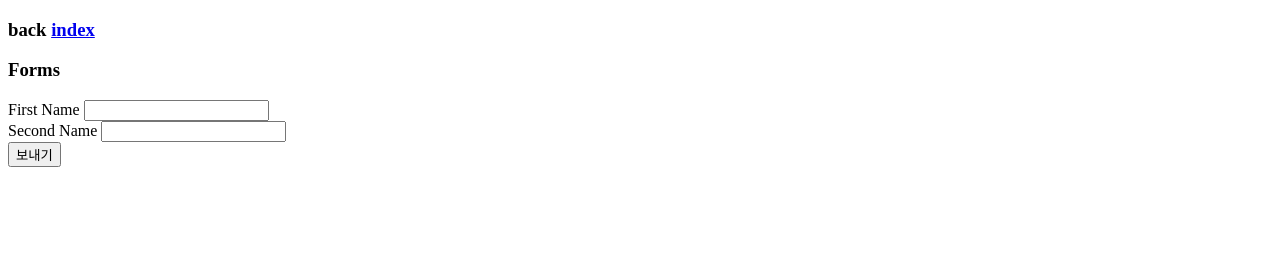
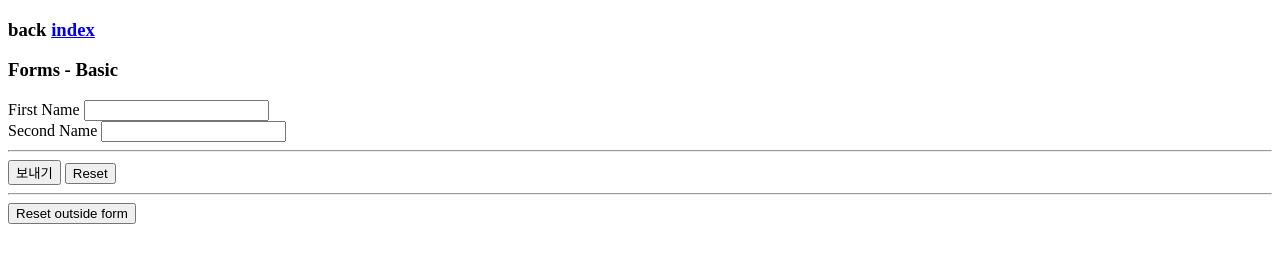
Before and after one commit to yojulab/study_publisings, a plain HTML site: page docs/htmls/forms.html in a window 1280 px wide. Drawn offline with Linux system fonts and the light colour scheme.

Commit message:
add some files

```diff
--- a/docs/htmls/forms.html
+++ b/docs/htmls/forms.html
@@ -10,8 +10,8 @@
 
 <body>
     <h3>back <a href="../index.html">index</a></h3>
-    <h3>Forms</h3>
-    <form action="./lists.html" method="get">
+    <h3>Forms - Basic</h3>
+    <form action="./lists.html" method="get" id="form_01">
         <div>
             <label for="">First Name</label>
             <input type="text" name="first_name">
@@ -20,10 +20,15 @@
             <label for="">Second Name</label>
             <input type="text" name="second_name">
         </div>
+        <hr>
         <div>
             <button type="submit">보내기</button>
+            <button type="reset">Reset</button>
         </div>
     </form>
+    <hr>
+    <button type="reset" form="form_01">Reset outside form</button>
+
 </body>
 
 </html>
```
Also changed, not shown: docs/htmls/forms_input_types.html (+0 -2 lines).
